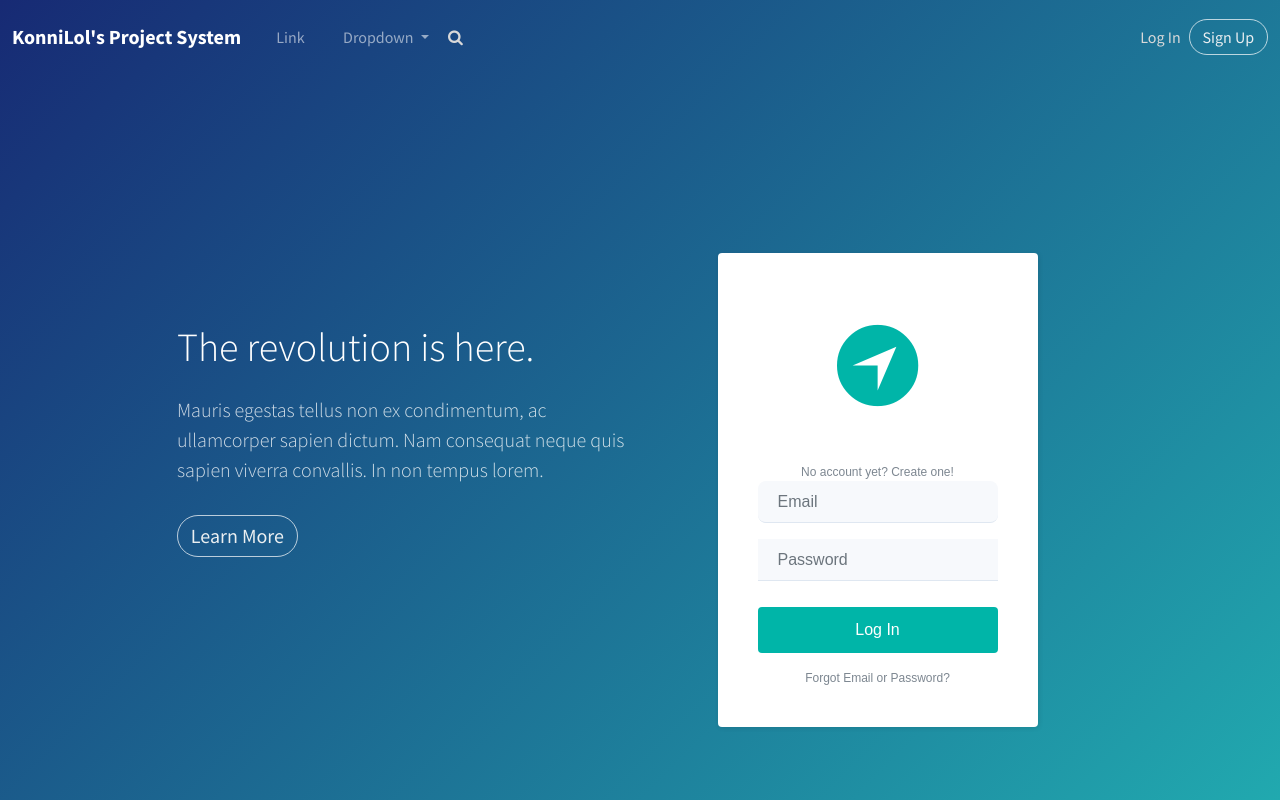
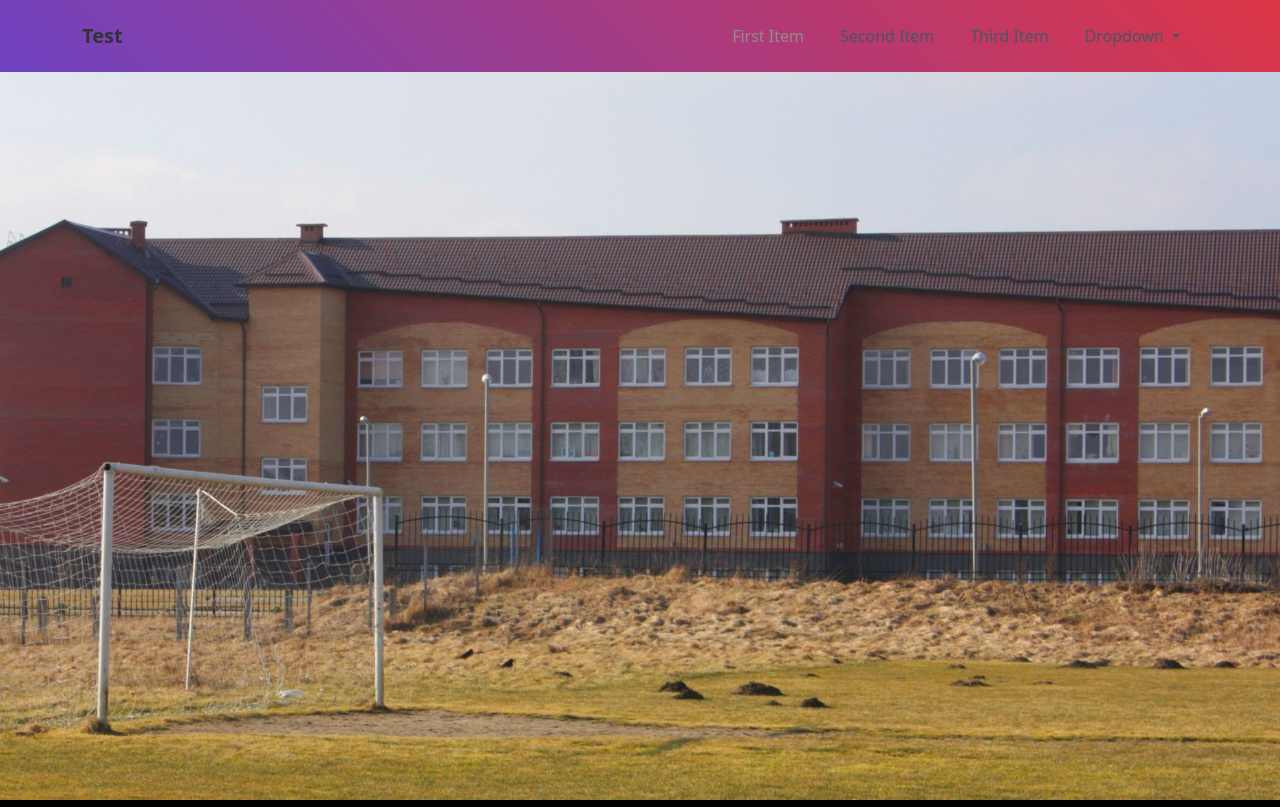
Before and after one commit to KonniLol/konnilol.github.io, a plain HTML site: page index.html in a window 1280 px wide. Drawn offline with Linux system fonts and the light colour scheme; files whose address does not match are found by name.

Commit message:
add image

```diff
--- a/index.html
+++ b/index.html
@@ -7,54 +7,27 @@
     <title>Test001</title>
     <link rel="stylesheet" href="assets/bootstrap/css/bootstrap.min.css">
     <link rel="stylesheet" href="https://fonts.googleapis.com/css?family=Source+Sans+Pro:300,400,700">
-    <link rel="stylesheet" href="assets/fonts/font-awesome.min.css">
-    <link rel="stylesheet" href="assets/fonts/ionicons.min.css">
-    <link rel="stylesheet" href="assets/css/Dark-Mode-Switch.css">
     <link rel="stylesheet" href="assets/css/Header-Blue.css">
-    <link rel="stylesheet" href="assets/css/Ludens-Users---1-Login.css">
     <link rel="stylesheet" href="assets/css/Navigation-Clean.css">
     <link rel="stylesheet" href="assets/css/styles.css">
 </head>
 
-<body style="height: 100%;">
-    <header class="header-blue" style="height: 100%;">
-        <nav class="navbar navbar-dark navbar-expand-md navigation-clean-search">
-            <div class="container-fluid"><a class="navbar-brand" href="#">KonniLol's Project System</a><button data-bs-toggle="collapse" class="navbar-toggler" data-bs-target="#navcol-1"><span class="visually-hidden">Toggle navigation</span><span class="navbar-toggler-icon"></span></button>
+<body style="height: 100%;color: var(--bs-indigo);background: url(&quot;assets/img/0032fb796a34f9ee249de7eb01e99e02.jpg&quot;) center / cover, #000000;">
+    <nav class="navbar navbar-light navbar-expand-md fixed-top navigation-clean" style="background: linear-gradient(-135deg, var(--bs-red), var(--bs-purple));">
+        <div class="container"><a class="navbar-brand" href="#">Test</a><button data-bs-toggle="collapse" class="navbar-toggler" data-bs-target="#navcol-1"><span class="visually-hidden">Toggle navigation</span><span class="navbar-toggler-icon"></span></button>
             <div class="collapse navbar-collapse" id="navcol-1">
-                    <ul class="navbar-nav">
-                        <li class="nav-item"><a class="nav-link" href="#">Link</a></li>
+                <ul class="navbar-nav ms-auto">
+                    <li class="nav-item"><a class="nav-link active" href="#">First Item</a></li>
+                    <li class="nav-item"><a class="nav-link" href="#">Second Item</a></li>
+                    <li class="nav-item"><a class="nav-link" href="#">Third Item</a></li>
                     <li class="nav-item dropdown"><a class="dropdown-toggle nav-link" aria-expanded="false" data-bs-toggle="dropdown" href="#">Dropdown </a>
                         <div class="dropdown-menu"><a class="dropdown-item" href="#">First Item</a><a class="dropdown-item" href="#">Second Item</a><a class="dropdown-item" href="#">Third Item</a></div>
                     </li>
                 </ul>
-                    <form class="d-flex me-auto navbar-form" target="_self">
-                        <div class="d-flex align-items-center"><label class="form-label d-flex mb-0" for="search-field"><i class="fa fa-search"></i></label><input class="form-control search-field" type="search" id="search-field" name="search"></div>
-                    </form><span class="navbar-text"> <a class="login" href="#">Log In</a></span><a class="btn btn-light action-button" role="button" href="#">Sign Up</a>
             </div>
         </div>
     </nav>
-        <div class="container hero">
-            <div class="row">
-                <div class="col-12 col-lg-6 col-xl-5 offset-xl-1">
-                    <h1>The revolution is here.</h1>
-                    <p>Mauris egestas tellus non ex condimentum, ac ullamcorper sapien dictum. Nam consequat neque quis sapien viverra convallis. In non tempus lorem. </p><button class="btn btn-light btn-lg action-button" type="button">Learn More</button>
-                </div>
-                <div class="col-md-5 col-lg-5 offset-lg-1 offset-xl-0 d-none d-lg-block phone-holder">
-                    <section class="login-clean" style="background-color: transparent;font-family: Poppins, sans-serif;">
-                        <form method="post" style="margin-top: 40px;" action="login.html">
-                            <h2 class="visually-hidden">Login Form</h2>
-                            <div class="illustration"><i class="icon ion-ios-navigate" style="color: #00b5a8;"></i></div><a class="forgot" href="register.html">No account yet? Create one!</a>
-                            <div class="form-group mb-3"><input class="form-control" type="email" name="email" placeholder="Email"></div>
-                            <div class="form-group mb-3"><input class="form-control" type="password" name="password" placeholder="Password"></div>
-                            <div class="form-group mb-3"><button class="btn btn-primary d-block w-100" type="submit" style="background-color: #00b5a8;">Log In</button></div><a class="forgot" href="#">Forgot Email or Password?</a>
-                        </form>
-                    </section>
-                </div>
-            </div>
-        </div>
-    </header>
     <script src="assets/bootstrap/js/bootstrap.min.js"></script>
-    <script src="assets/js/Dark-Mode-Switch.js"></script>
 </body>
 
 </html>
```
Also changed, not shown: assets/img/0032fb796a34f9ee249de7eb01e99e02.jpg (added). Lines whose indentation alone changed are shown as unchanged.
